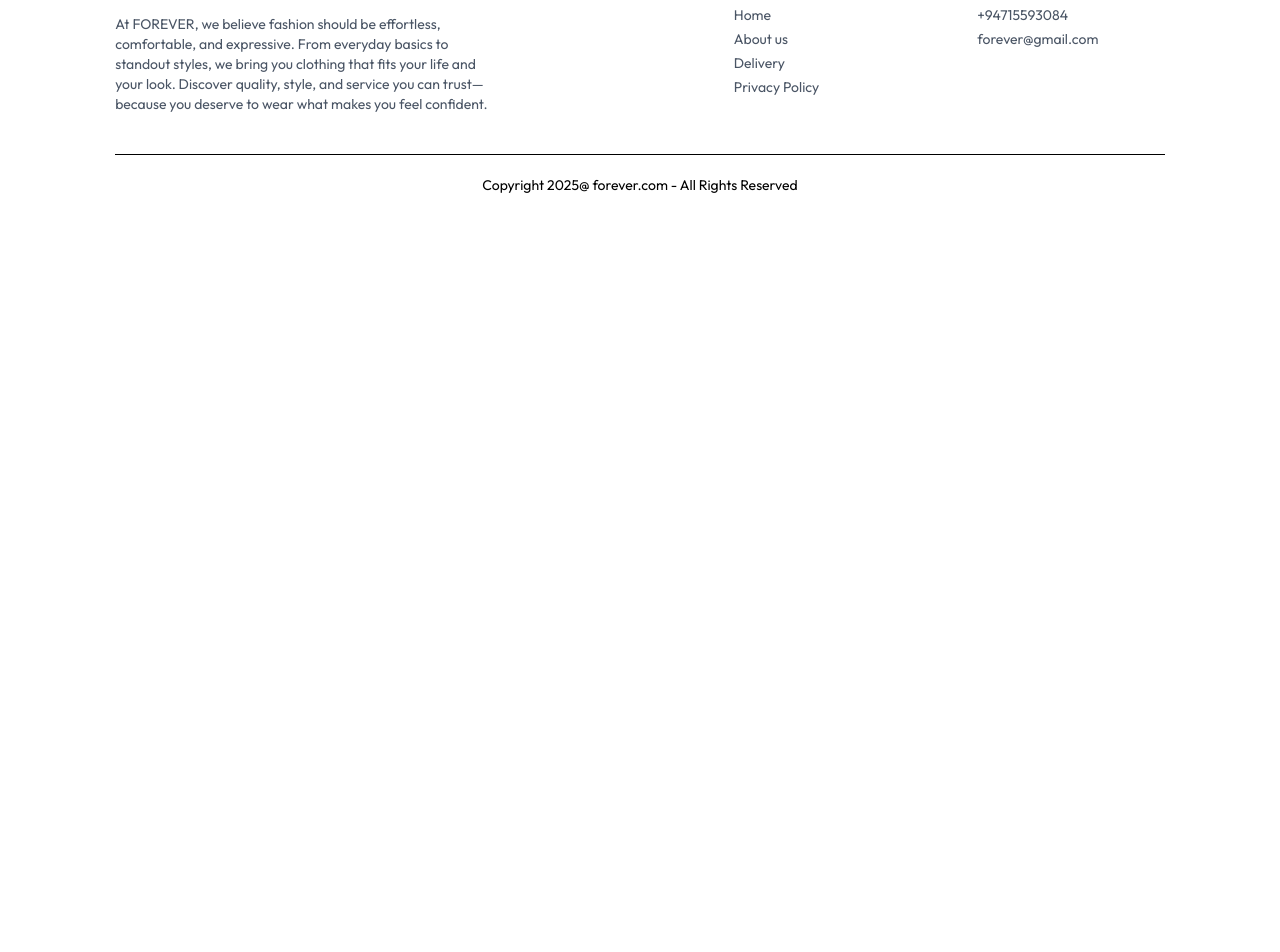
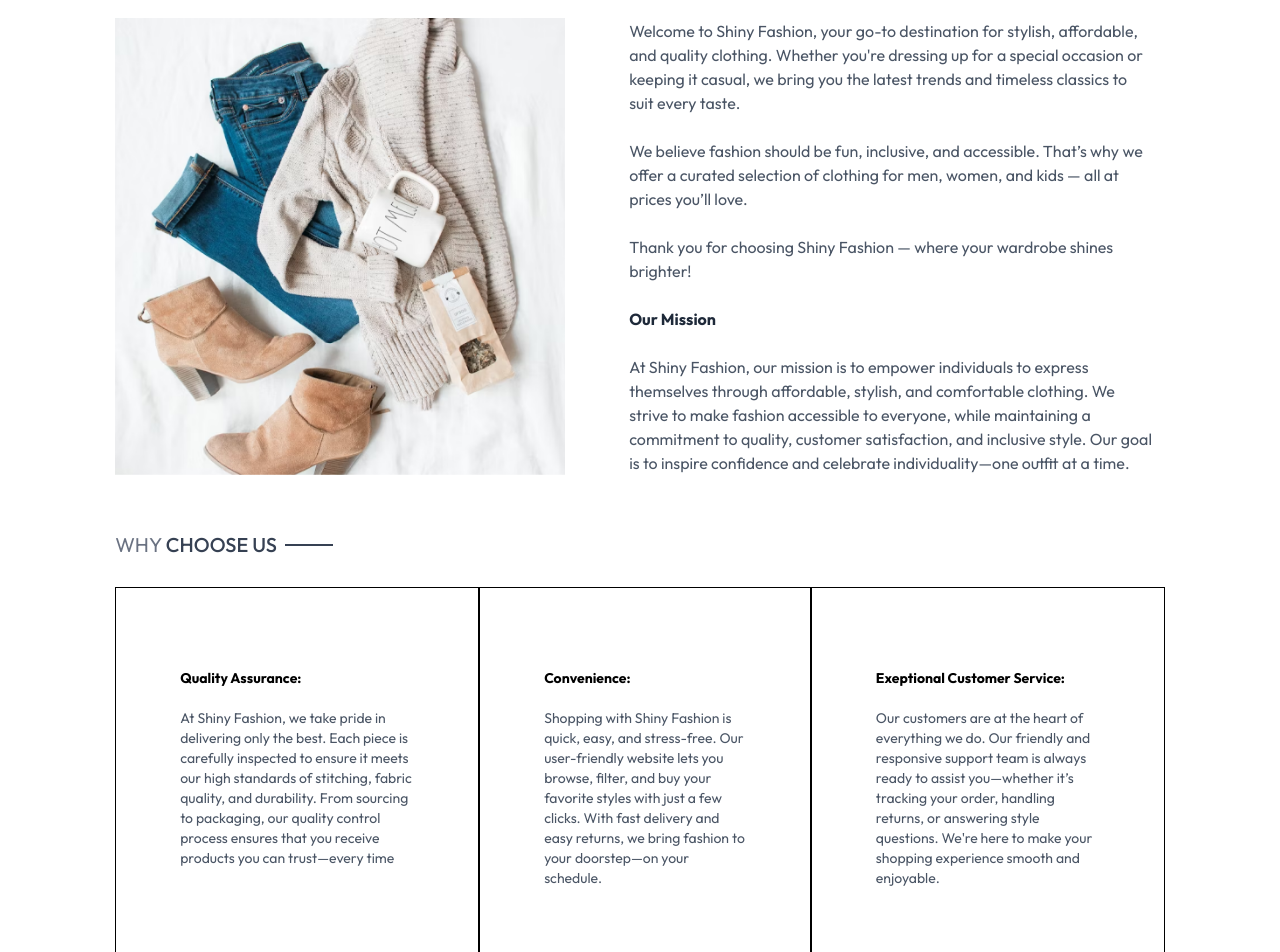
Before and after one commit to NemindaBandara/E-Commerce-Store, a React (Vite) app in the folder frontend/: page /about in a window 1280 px wide. Shown: the part 180-1132 px from the top of the page. Before the commit the page ends 800 px from the top, so only its background shows below. Built offline with nearby package versions, Linux system fonts and the light colour scheme.

Commit message:
Basic frontend done

```diff
--- a/frontend/src/pages/About.jsx
+++ b/frontend/src/pages/About.jsx
@@ -1,9 +1,48 @@
 import React from 'react'
+import Title from '../components/Title'
+import { assets } from '../assets/assets'
+import NewsLetterBox from '../components/NewsLetterBox'
 
 const About = () => {
   return (
     <div>
-      About
+
+      <div className='text-2xl text-center pt-8 border-t'>
+        <Title text1={'ABOUT'} text2={'US'} />
+      </div>
+
+      <div className='my-10 flex flex-col md:flex-row gap-16'>
+        <img className='w-full md:max-w-[450px]' src={assets.about_img} alt="" />
+        <div className='flex flex-col justify-center gap-6 md:w-2/4 text-gray-600'>
+          <p>Welcome to Shiny Fashion, your go-to destination for stylish, affordable, and quality clothing. Whether you're dressing up for a special occasion or keeping it casual, we bring you the latest trends and timeless classics to suit every taste.</p>
+          <p>We believe fashion should be fun, inclusive, and accessible. That’s why we offer a curated selection of clothing for men, women, and kids — all at prices you’ll love.</p>
+          <p>Thank you for choosing Shiny Fashion — where your wardrobe shines brighter!</p>
+          <b className='text-gray-800'>Our Mission</b>
+          <p>At Shiny Fashion, our mission is to empower individuals to express themselves through affordable, stylish, and comfortable clothing. We strive to make fashion accessible to everyone, while maintaining a commitment to quality, customer satisfaction, and inclusive style. Our goal is to inspire confidence and celebrate individuality—one outfit at a time.</p>
+        </div>
+      </div>
+
+      <div className='text-xl py-4'>
+        <Title text1={'WHY'} text2={'CHOOSE US'}/>
+      </div>
+
+      <div className='flex flex-col md:flex-row text-sm mb-20'>
+        <div className='border px-10 md:px-16 py-8 sm:py-20 flex flex-col gap-5'>
+          <b>Quality Assurance:</b>
+          <p className='text-gray-600'>At Shiny Fashion, we take pride in delivering only the best. Each piece is carefully inspected to ensure it meets our high standards of stitching, fabric quality, and durability. From sourcing to packaging, our quality control process ensures that you receive products you can trust—every time</p>
+        </div>
+        <div className='border px-10 md:px-16 py-8 sm:py-20 flex flex-col gap-5'>
+          <b>Convenience:</b>
+          <p className='text-gray-600'>Shopping with Shiny Fashion is quick, easy, and stress-free. Our user-friendly website lets you browse, filter, and buy your favorite styles with just a few clicks. With fast delivery and easy returns, we bring fashion to your doorstep—on your schedule.</p>
+        </div>
+        <div className='border px-10 md:px-16 py-8 sm:py-20 flex flex-col gap-5'>
+          <b>Exeptional Customer Service:</b>
+          <p className='text-gray-600'>Our customers are at the heart of everything we do. Our friendly and responsive support team is always ready to assist you—whether it’s tracking your order, handling returns, or answering style questions. We're here to make your shopping experience smooth and enjoyable.</p>
+        </div>
+      </div>
+
+      <NewsLetterBox />
+
     </div>
   )
 }
--- a/frontend/src/pages/Contact.jsx
+++ b/frontend/src/pages/Contact.jsx
@@ -1,9 +1,28 @@
 import React from 'react'
+import Title from '../components/Title'
+import { assets } from '../assets/assets'
+import NewsLetterBox from '../components/NewsLetterBox'
 
 const Contact = () => {
   return (
     <div>
-      Contact
+      <div className='text-center text-2xl pt-10 border-t'>
+        <Title text1={'CONTACT'} text2={'US'} />
+      </div>
+
+      <div className='my-10 flex flex-col justify-center md:flex-row gap-10 mb-28'>
+        <img className='w-full md:max-w-[480px]' src={assets.contact_img} alt="" />
+        <div className='flex flex-col justify-center item-start gap-6'>
+          <p className='font-semibold text-xl text-gray-600'>Our Store</p>
+          <p className='text-gray-500'>No.54 <br />Dambulla Rd <br />Naula</p>
+          <p className='text-gray-500'>Tel: 0662246660 <br /> Email: admin.sf@gmail.com</p>
+          <p className='font-semibold text-xl text-gray-600'>Careers at Shiny Fashion</p>
+          <p className='text-gray-500'>Learn more about our teams and job openings</p>
+          <button className='border border-black px-8 py-4 text-sm hover:bg-black hover:text-white transition-all duration-500'>Explore Jobs</button>
+        </div>
+      </div>
+
+      <NewsLetterBox />
     </div>
   )
 }
```
